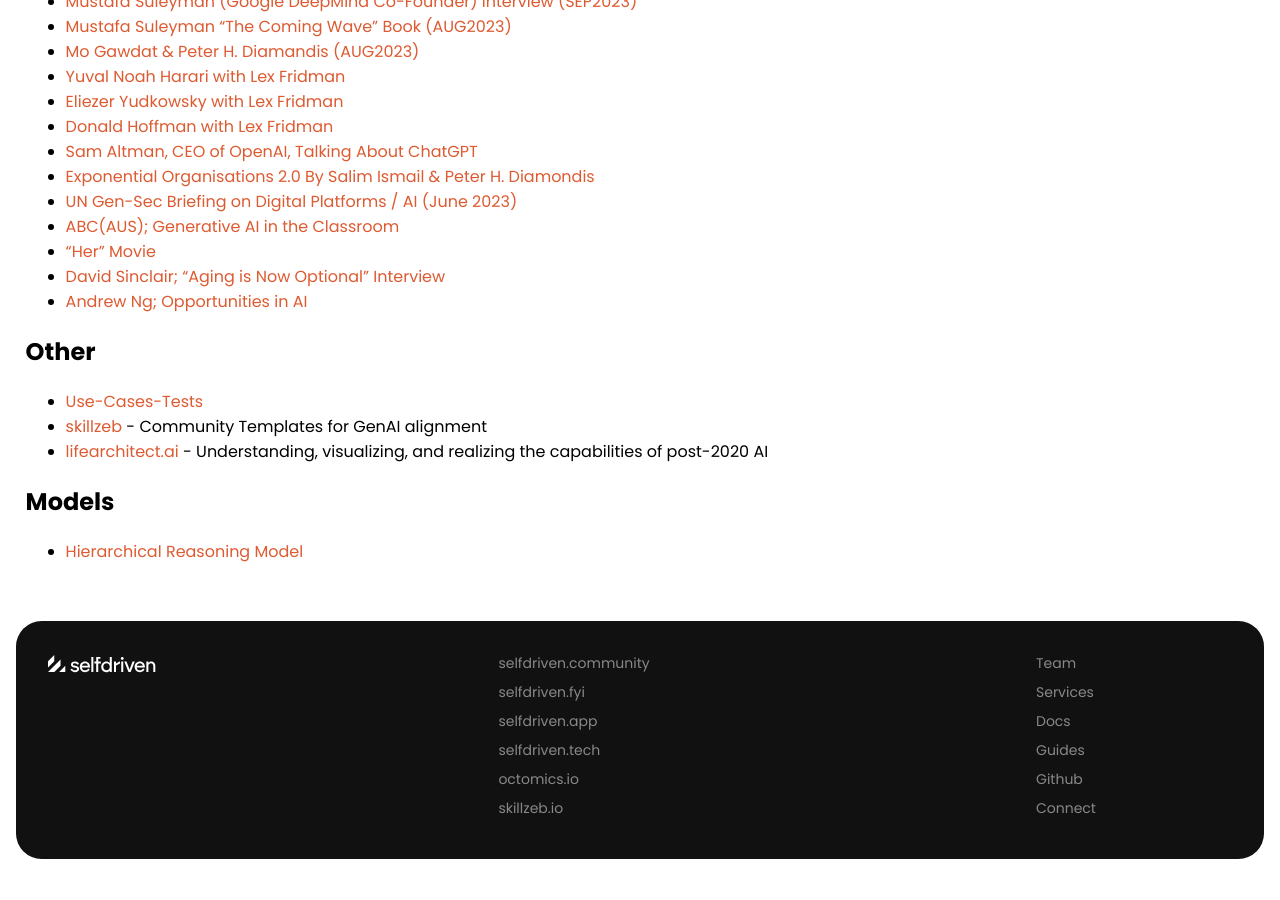
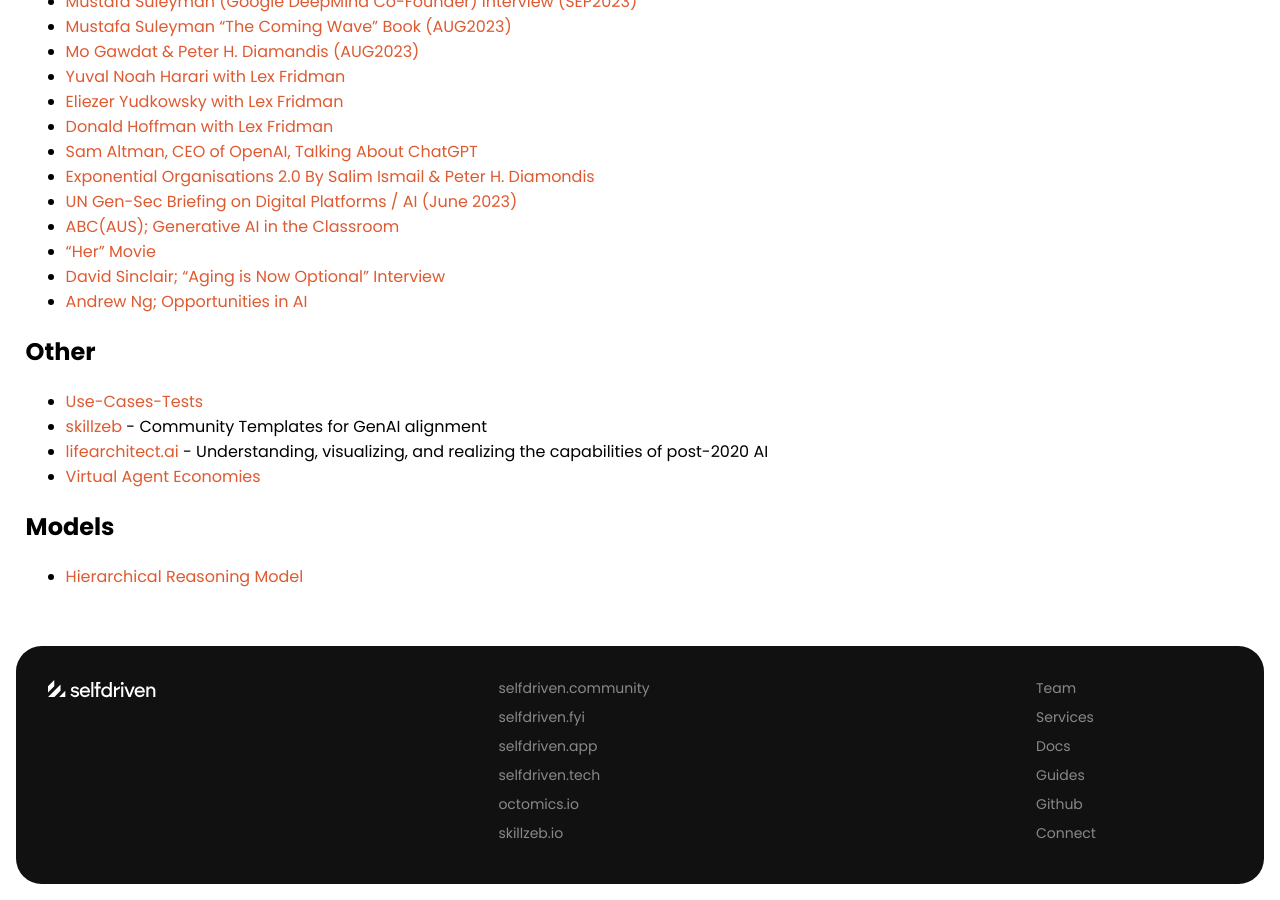
Before and after one commit to selfdriven-foundation/selfdriven-ai, a Jekyll site: the page built from docs/pages/research.md, in a window 1280 px wide and 900 px high, scrolled down 1104 px. Built offline with Jekyll 4.4.1, drawn with Linux system fonts in a browser that asks for light colours; before the commit the page ends 1979 px from its top, so only the background shows below that.

Commit message:
Update research.md

```diff
--- a/docs/pages/research.md
+++ b/docs/pages/research.md
@@ -56,6 +56,7 @@
 - [Use-Cases-Tests](https://github.com/selfdriven-foundation/selfdriven-ai/tree/main/research/use-case-tests)
 - [skillzeb](https://skillseb.io) - Community Templates for GenAI alignment
 - [lifearchitect.ai](https://lifearchitect.ai) - Understanding, visualizing, and realizing the capabilities of post-2020 AI
+- [Virtual Agent Economies](https://arxiv.org/html/2509.10147v1)
 
 ## Models
 - [Hierarchical Reasoning Model](https://github.com/sapientinc/HRM)
```
